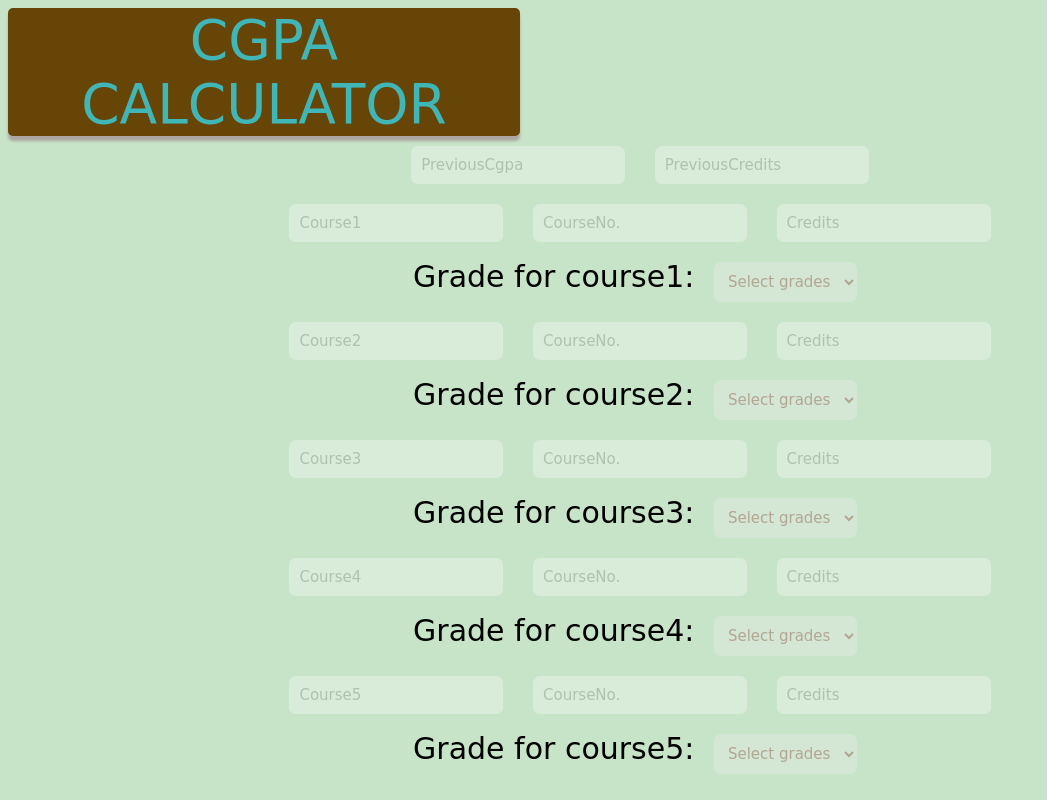
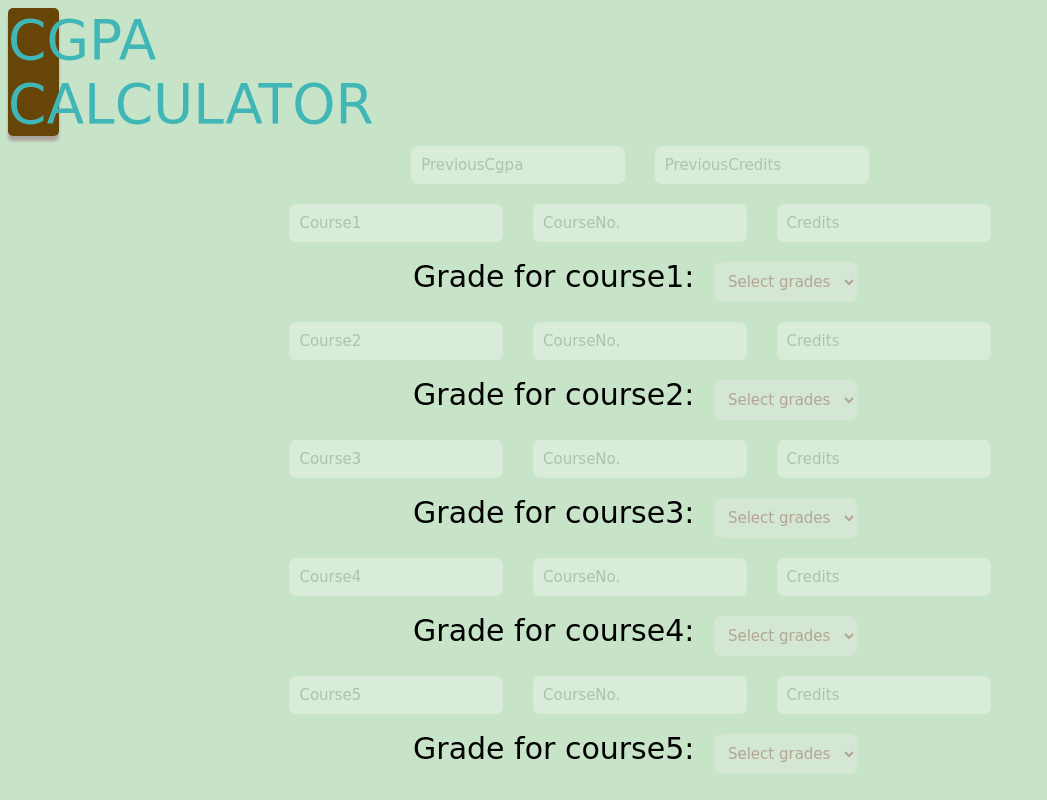
Before and after one commit to mohith-git/github4, a plain HTML site: page index.html in a window 1280 px wide. Shown: the top 800 px of the page, without its empty margins (0-1047 px from the left). Drawn offline with Linux system fonts and the light colour scheme.

Commit message:
Update stylesheet.css

```diff
--- a/stylesheet.css
+++ b/stylesheet.css
@@ -11,7 +11,7 @@ font-family: cursive ;
 
 color:rgb(65, 182, 182);
 background-color: rgb(102, 69, 7);
-width: 40vw;
+width: 4vw;
 text-align: center;
 font-size: 55px;
 border-radius: 5px;
```
